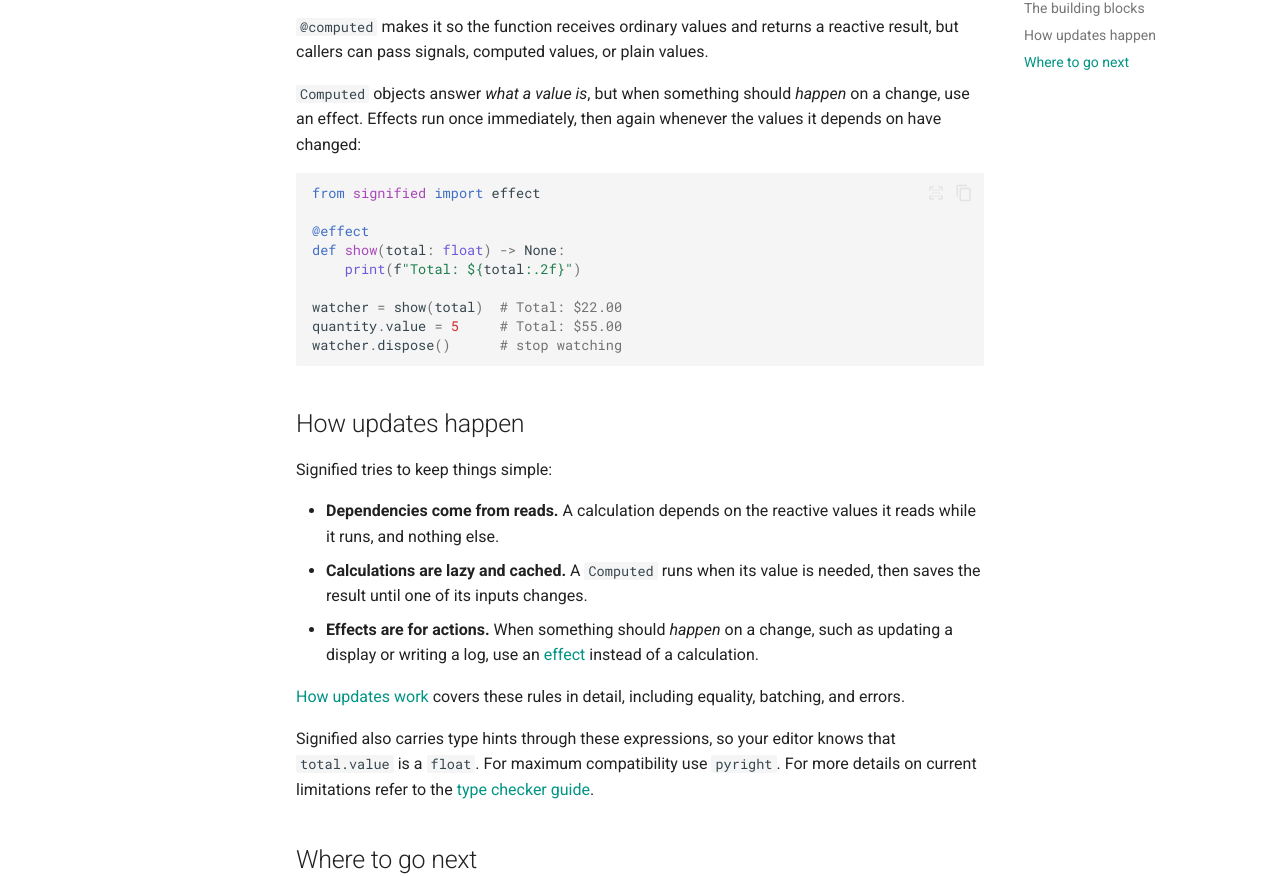
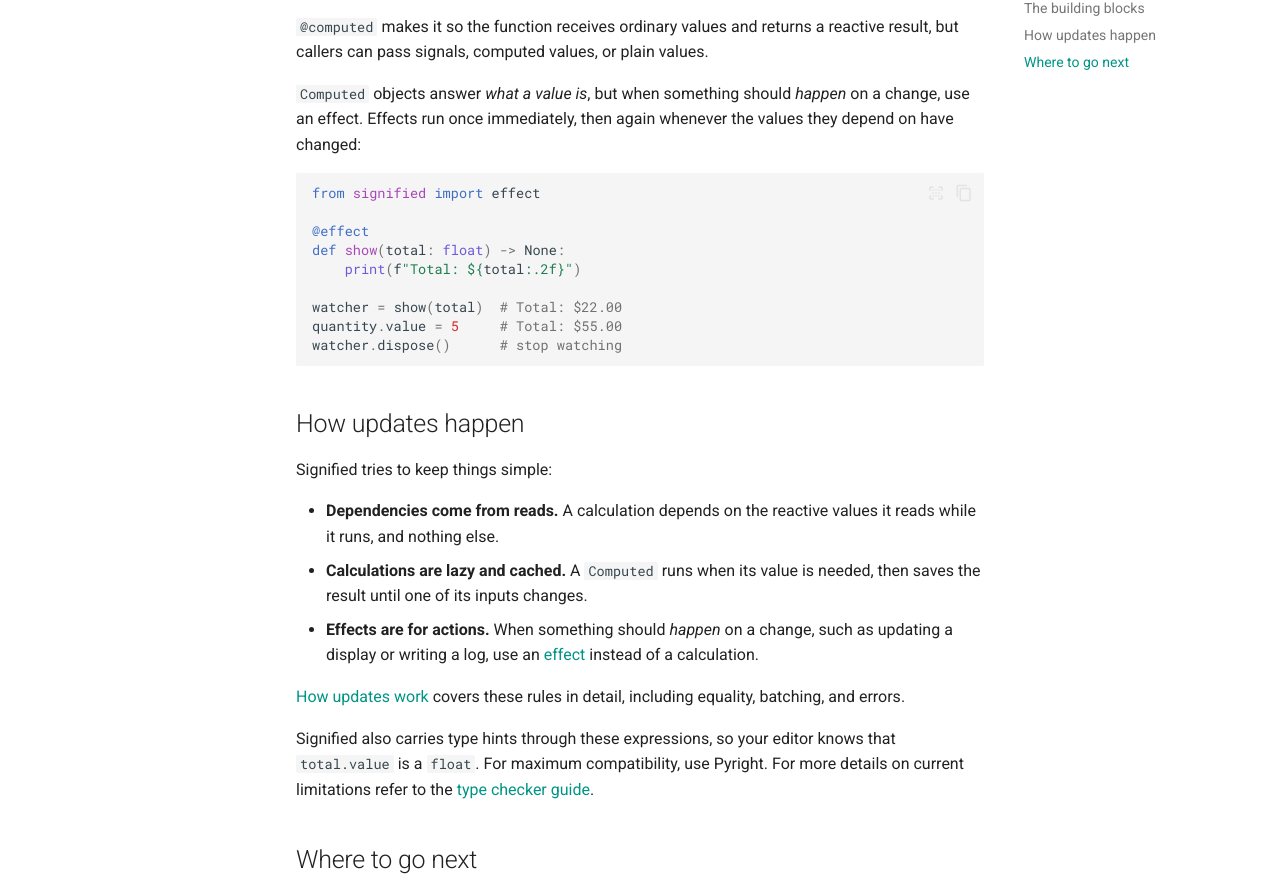
Before and after one commit to dougmercer/signified, an MkDocs documentation site: the page built from docs/index.md, in a window 1280 px wide and 1400 px high, scrolled down 1861 px. Shown: the part 220-1096 px from the top of the window. Built offline with MkDocs 1.6.1 and Material for MkDocs 9.7.7, drawn with Linux system fonts in a browser that asks for light colours; comment, search, counter and statistics services are not loaded; the version menu is left out; some of the changed text lies outside the part shown.

Commit message:
Fix the PyPI changelog link, overview wording, and banner markup
- The changelog link pointed at a page left over from before versioned
  docs, which stops at 0.2.0. It now points at latest/changes/.
- Overview: "the values they depend on", "Signified", "Pyright".
- The sponsor banner closed one more <div> than it opened, and its iframe
  had two style attributes.

Co-Authored-By: Claude Opus 5.5 <noreply@anthropic.com>

````diff
--- a/docs/index.md
+++ b/docs/index.md
@@ -25,7 +25,7 @@ along with anything calculated from `total`, and anything else calculated using
 *those* values. In a large program, that bookkeeping can easily miss something.
 
 **Reactive programming** removes that bookkeeping. You describe how values
-depend on one another and `signified`
+depend on one another and Signified
 works out what needs to be recalculated when an input changes.
 
 ## Signals
@@ -83,7 +83,7 @@ print(total.value)  # 22.0
 
 `@computed` makes it so the function receives ordinary values and returns a reactive result, but callers can pass signals, computed values, or plain values.
 
-`Computed` objects answer *what a value is*, but when something should *happen* on a change, use an effect. Effects run once immediately, then again whenever the values it depends on have changed:
+`Computed` objects answer *what a value is*, but when something should *happen* on a change, use an effect. Effects run once immediately, then again whenever the values they depend on have changed:
 
 ```python
 from signified import effect
@@ -107,7 +107,7 @@ Signified tries to keep things simple:
 
 [How updates work](compute-contract.md) covers these rules in detail, including equality, batching, and errors.
 
-Signified also carries type hints through these expressions, so your editor knows that `total.value` is a `float`. For maximum compatibility use `pyright`. For more details on current limitations refer to the [type checker guide](type-checkers.md).
+Signified also carries type hints through these expressions, so your editor knows that `total.value` is a `float`. For maximum compatibility, use Pyright. For more details on current limitations refer to the [type checker guide](type-checkers.md).
 
 ## Where to go next
 
--- a/docs/overrides/main.html
+++ b/docs/overrides/main.html
@@ -4,9 +4,8 @@
 <div class="announce-wrapper">
   <div id="announce-left">
     <div class="item">
-      <iframe style="display: inline-block; vertical-align: middle; border: none; margin-right: 0.5rem;" src="https://github.com/sponsors/dougmercer/button" title="Sponsor Doug" height="35" width="116" style="border: 0;"></iframe> <a class="announce-link" target="_blank" href="https://github.com/sponsors/dougmercer">Want to support the project? Consider sponsoring <strong>Signified</strong> 🚀</a>
+      <iframe style="display: inline-block; vertical-align: middle; border: 0; margin-right: 0.5rem;" src="https://github.com/sponsors/dougmercer/button" title="Sponsor Doug" height="35" width="116"></iframe> <a class="announce-link" target="_blank" href="https://github.com/sponsors/dougmercer">Want to support the project? Consider sponsoring <strong>Signified</strong> 🚀</a>
     </div>
-  </div>
   </div>
 </div>
 {% endblock %}
--- a/pyproject.toml
+++ b/pyproject.toml
@@ -53,7 +53,7 @@ Homepage = "https://github.com/dougmercer/signified.git"
 Documentation = "https://dougmercer.github.io/signified"
 Repository = "https://github.com/dougmercer/signified.git"
 Issues = "https://github.com/dougmercer/signified/issues"
-Changelog = "https://dougmercer.github.io/signified/changes/"
+Changelog = "https://dougmercer.github.io/signified/latest/changes/"
 
 [tool.ruff]
 # Exclude a variety of commonly ignored directories.
````
